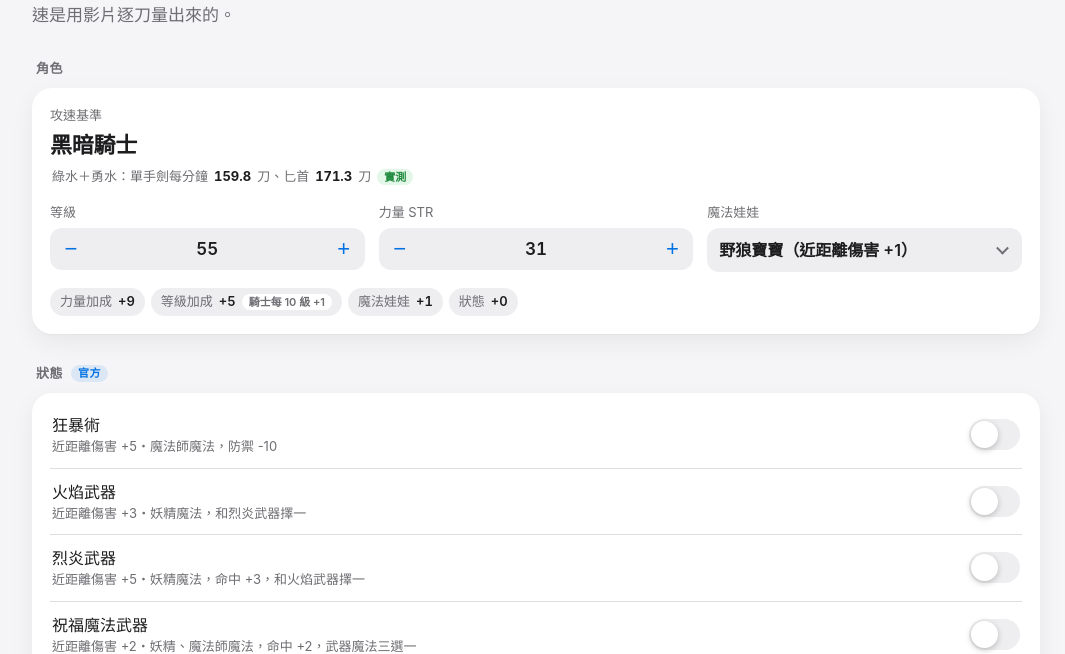
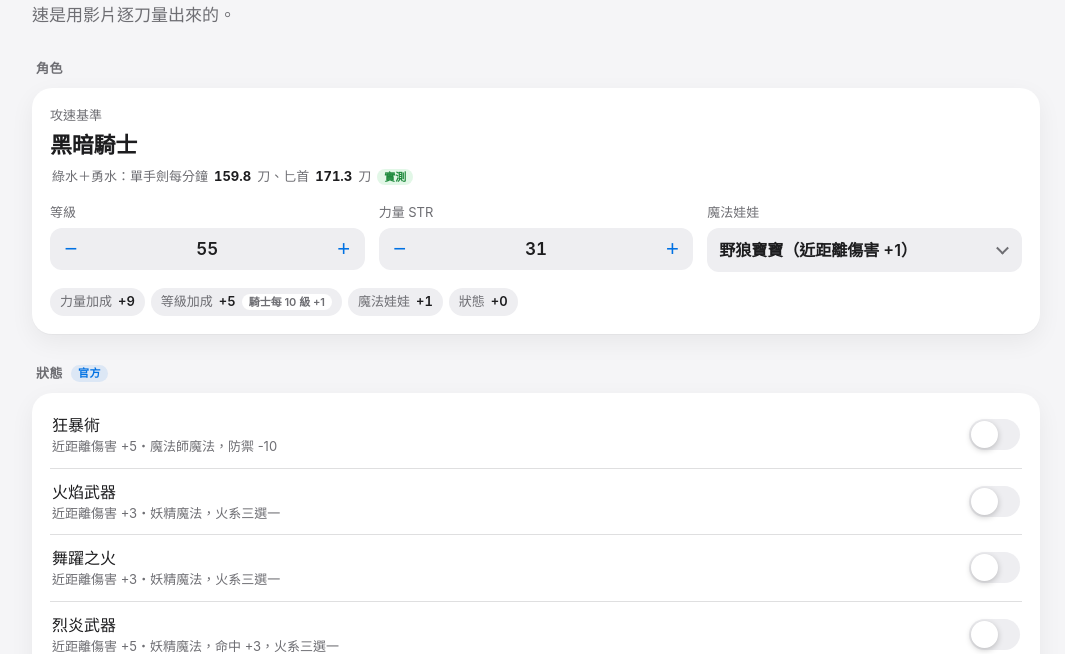
Before and after one commit to ethandev89-coder/lc-damage-calc, a plain HTML site: page index.html in a window 1280 px wide. Shown: the part 157-811 px from the top of the page, without its empty margins (104-1169 px from the left). Drawn offline with Linux system fonts and the light colour scheme.

Commit message:
經典版武器傷害計算器

```diff
--- a/index.html
+++ b/index.html
@@ -218,8 +218,9 @@ const PRESETS={
 };
 const BUFFS=[
   {id:"berserk",n:"狂暴術",v:5,src:"魔法師魔法，防禦 -10"},
-  {id:"fire",n:"火焰武器",v:3,src:"妖精魔法，和烈炎武器擇一",group:"elf"},
-  {id:"blaze",n:"烈炎武器",v:5,src:"妖精魔法，命中 +3，和火焰武器擇一",group:"elf"},
+  {id:"fire",n:"火焰武器",v:3,src:"妖精魔法，火系三選一",group:"elf"},
+  {id:"dance",n:"舞躍之火",v:3,src:"妖精魔法，火系三選一",group:"elf"},
+  {id:"blaze",n:"烈炎武器",v:5,src:"妖精魔法，命中 +3，火系三選一",group:"elf"},
   {id:"bless",n:"祝福魔法武器",v:2,src:"妖精、魔法師魔法，命中 +2，武器魔法三選一",group:"wpn"},
   {id:"pseudo",n:"擬似魔法武器",v:2,src:"王族、妖精、魔法師魔法，武器魔法三選一",group:"wpn"},
   {id:"holy",n:"神聖武器",v:1,src:"全職業魔法，命中 +1，打不死系另有加成，武器魔法三選一",group:"wpn"},
```
